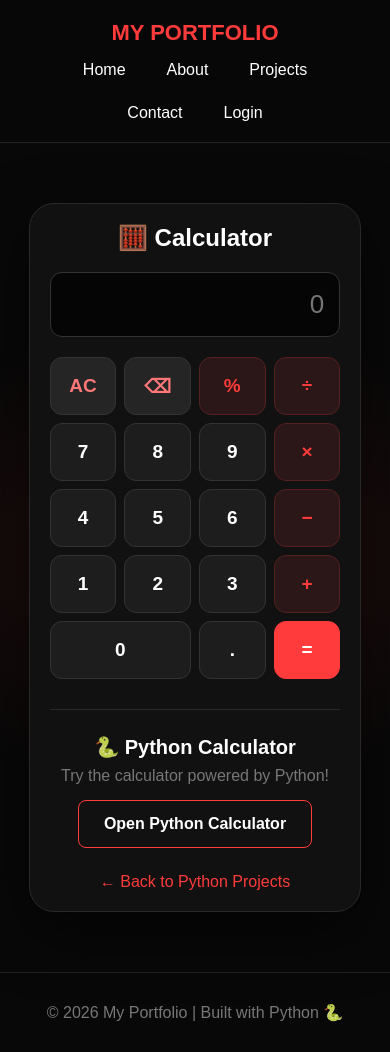
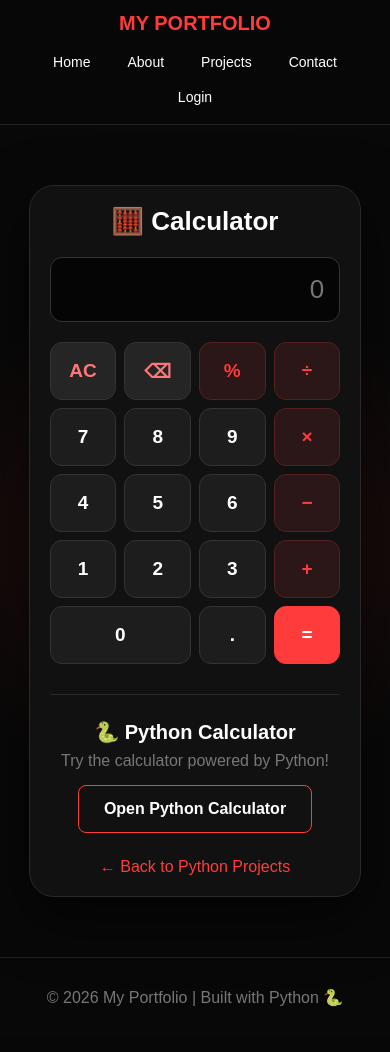
Before and after one commit to aarav07-12/my-website, a Flask app: page /calculator in a window 390 px wide. After the commit the page ends 1007 px from the top, so only its background shows below. Run offline with Flask 3, Linux system fonts and the light colour scheme.

Commit message:
Improve mobile layout

```diff
--- a/static/style.css
+++ b/static/style.css
@@ -2055,3 +2055,128 @@ footer {
     }
 
 }
+
+/* ============================= */
+/* 📱 MOBILE RESPONSIVE DESIGN */
+/* ============================= */
+
+@media (max-width: 768px) {
+
+    /* Navbar */
+    .navbar {
+        padding: 15px 18px;
+        flex-direction: column;
+        gap: 12px;
+    }
+
+    .logo {
+        font-size: 22px;
+        text-align: center;
+    }
+
+    .nav-links {
+        width: 100%;
+        display: flex;
+        justify-content: center;
+        align-items: center;
+        flex-wrap: wrap;
+        gap: 8px;
+    }
+
+    .nav-links a {
+        font-size: 15px;
+        padding: 8px 10px;
+    }
+
+
+    /* General page spacing */
+    section {
+        width: 100%;
+        box-sizing: border-box;
+        padding-left: 16px;
+        padding-right: 16px;
+    }
+
+
+    /* Prevent horizontal overflow */
+    body {
+        overflow-x: hidden;
+    }
+
+
+    /* Headings */
+    h1 {
+        font-size: 30px;
+        line-height: 1.2;
+    }
+
+    h2 {
+        font-size: 25px;
+    }
+
+
+    /* Calculator */
+    input,
+    button,
+    select,
+    textarea {
+        max-width: 100%;
+        box-sizing: border-box;
+    }
+
+    /* Prevent mobile browsers from zooming into calculator inputs */
+    input {
+        font-size: 16px;
+    }
+
+    .calculator input {
+        font-size: 16px;
+    }
+
+
+    /* Images */
+    img {
+        max-width: 100%;
+        height: auto;
+    }
+
+
+    /* Buttons */
+    button,
+    .btn,
+    a {
+        touch-action: manipulation;
+    }
+
+}
+
+
+/* Smaller phones */
+@media (max-width: 480px) {
+
+    .navbar {
+        padding: 12px 10px;
+    }
+
+    .logo {
+        font-size: 20px;
+    }
+
+    .nav-links {
+        gap: 5px;
+    }
+
+    .nav-links a {
+        font-size: 14px;
+        padding: 7px 8px;
+    }
+
+    h1 {
+        font-size: 26px;
+    }
+
+    h2 {
+        font-size: 22px;
+    }
+
+}
```
